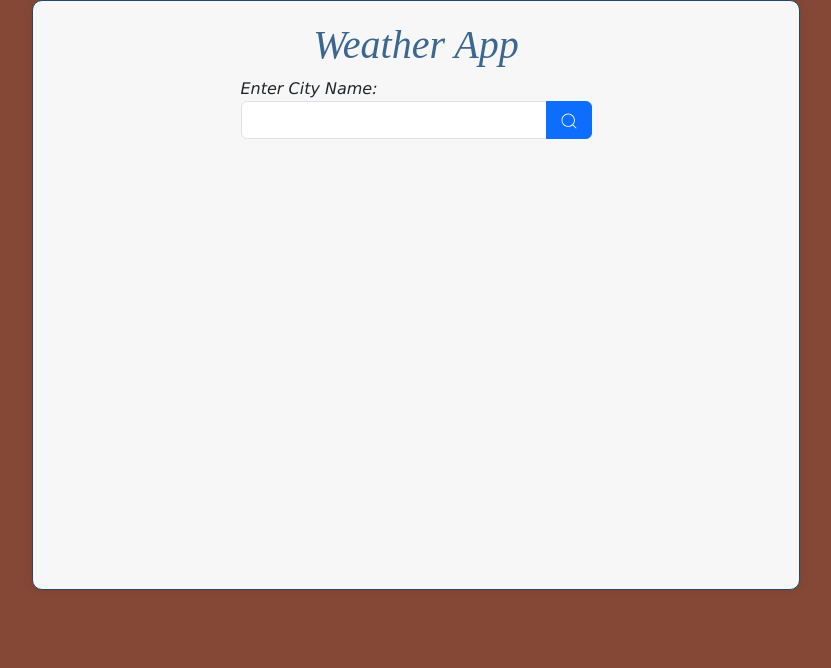
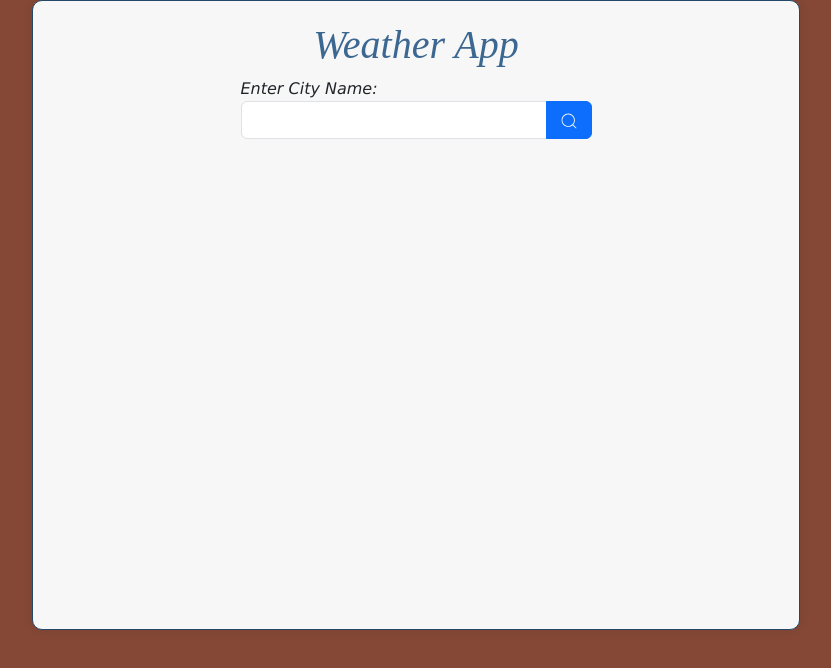
Before and after one commit to Aswanthkumar486/New-WeatherApp, a React (Vite) app: page / in a window 1280 px wide. Shown: the top 668 px of the page, without its empty margins (224-1055 px from the left). Built offline with nearby package versions, Linux system fonts and the light colour scheme.

Commit message:
Update index.css

```diff
--- a/src/index.css
+++ b/src/index.css
@@ -11,7 +11,7 @@ body{
 }
 .container {
   border: 1px solid #23486A;
-  min-height: 590px; /* Ensures enough space but allows flexibility */
+  min-height: 630px; /* Ensures enough space but allows flexibility */
   max-width: 90%; /* Prevents it from getting too large */
   width: 60%;
   background-color: #F7F7F7;
```
